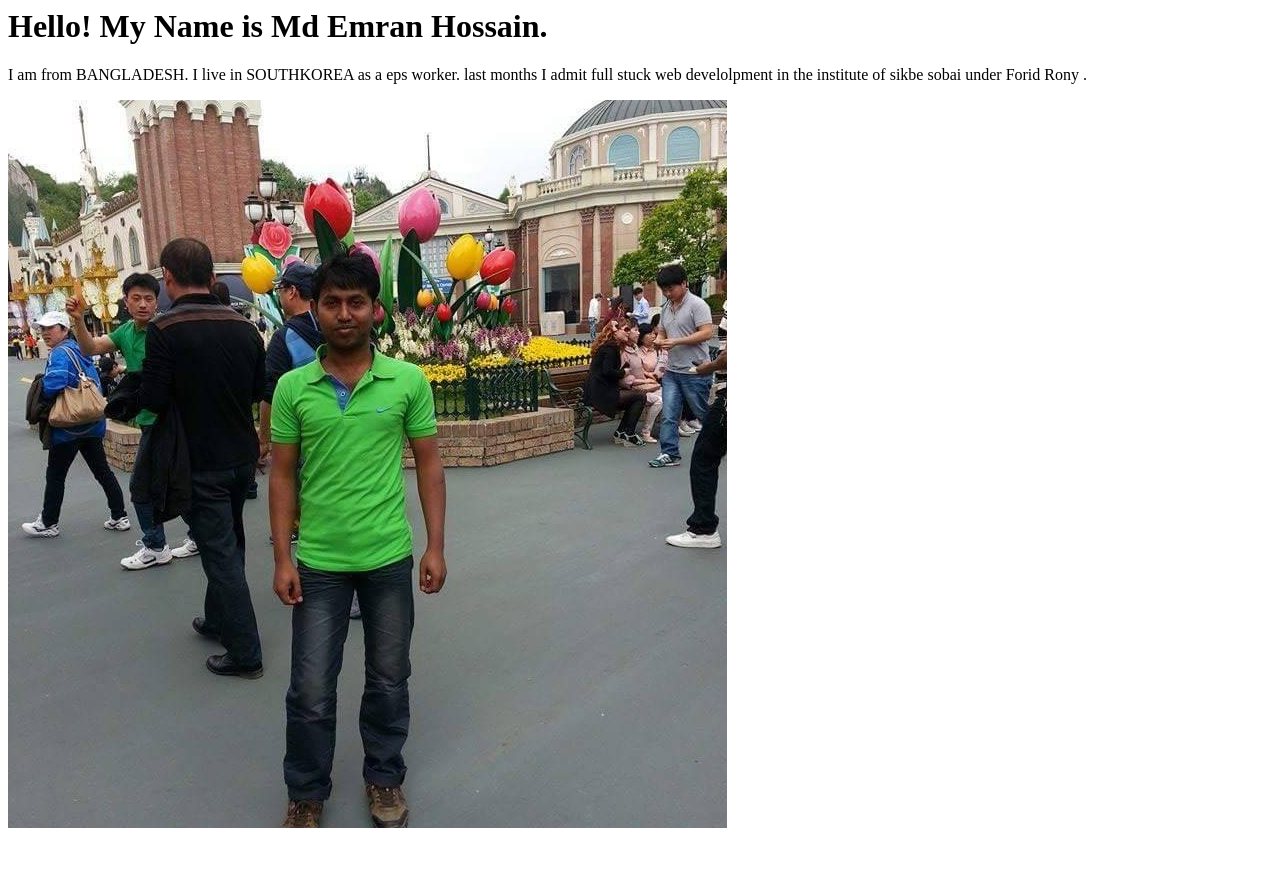
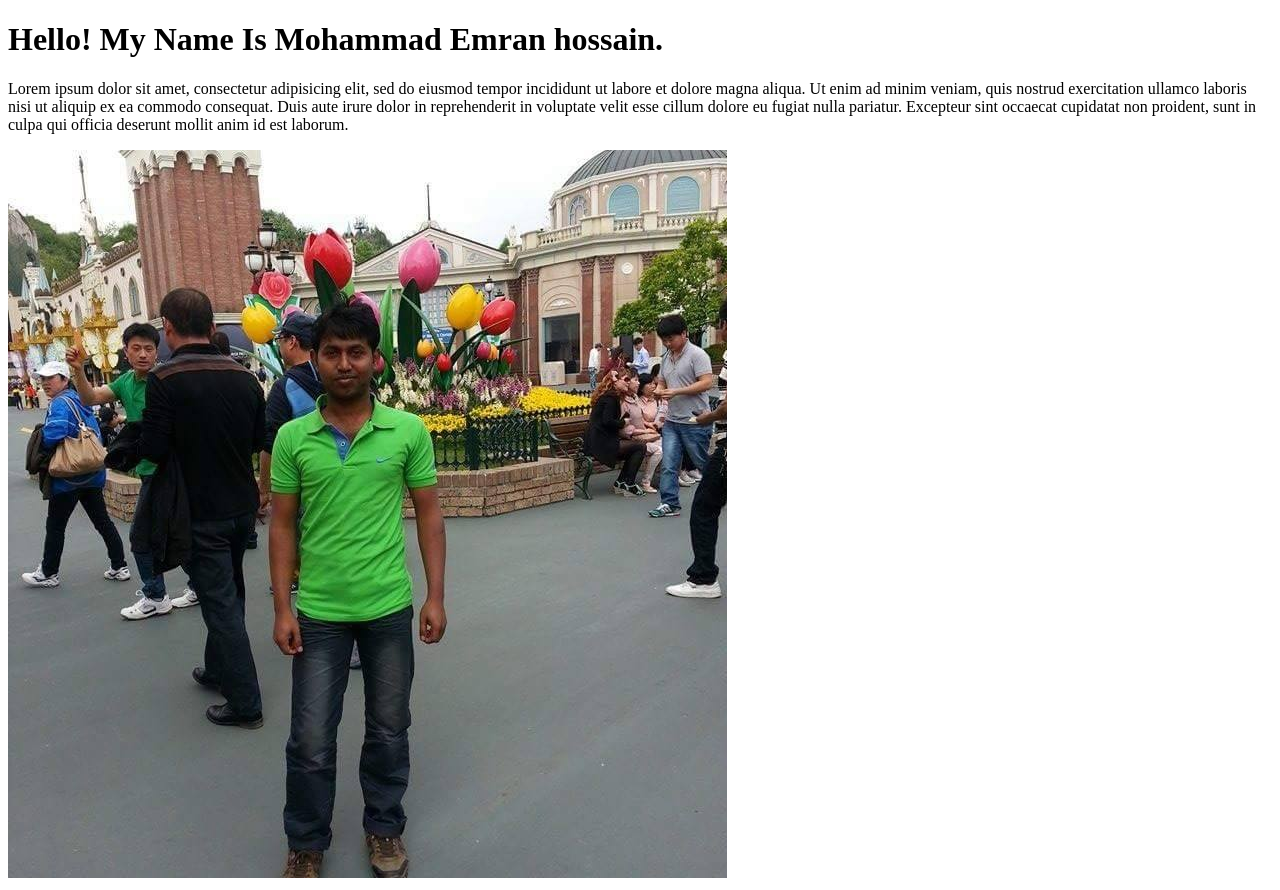
Before and after one commit to emrandev/class1, a plain HTML site: page index.html in a window 1280 px wide. Before the commit the page ends 836 px from the top, so only its background shows below. Drawn offline with Linux system fonts and the light colour scheme.

Commit message:
Add files via upload

```diff
--- a/index.html
+++ b/index.html
@@ -1,16 +1,19 @@
-<!DOCETYPE html>
+<!DOCTYPE html>
 <html>
-
 <head>
-	<title> First Website</title>
-	<link rel="icon"  href="images/fbprofile.jpg">
-	</head>
+	<title>First Website.</title>
+	<link rel="icon" href="images/fbprofile.jpg">
+</head>
 <body>
-	<h1> Hello! My Name is Md Emran Hossain.</h1>
-
-	<p> I am from BANGLADESH. I live in SOUTHKOREA as a eps worker. last months I admit  full stuck web develolpment in the institute of sikbe sobai under Forid Rony .</p>
-
-
+	<h1>Hello! My Name Is Mohammad Emran hossain.</h1>
+	<p>
+		Lorem ipsum dolor sit amet, consectetur adipisicing elit, sed do eiusmod
+	tempor incididunt ut labore et dolore magna aliqua. Ut enim ad minim veniam,
+	quis nostrud exercitation ullamco laboris nisi ut aliquip ex ea commodo
+	consequat. Duis aute irure dolor in reprehenderit in voluptate velit esse
+	cillum dolore eu fugiat nulla pariatur. Excepteur sint occaecat cupidatat non
+	proident, sunt in culpa qui officia deserunt mollit anim id est laborum.
+</p>
+<img src="images/emranfb.jpg">
 </body>
-<img src="images/emranfb.jpg">
 </html>
```
Also changed, not shown: images/tag.png (added).
